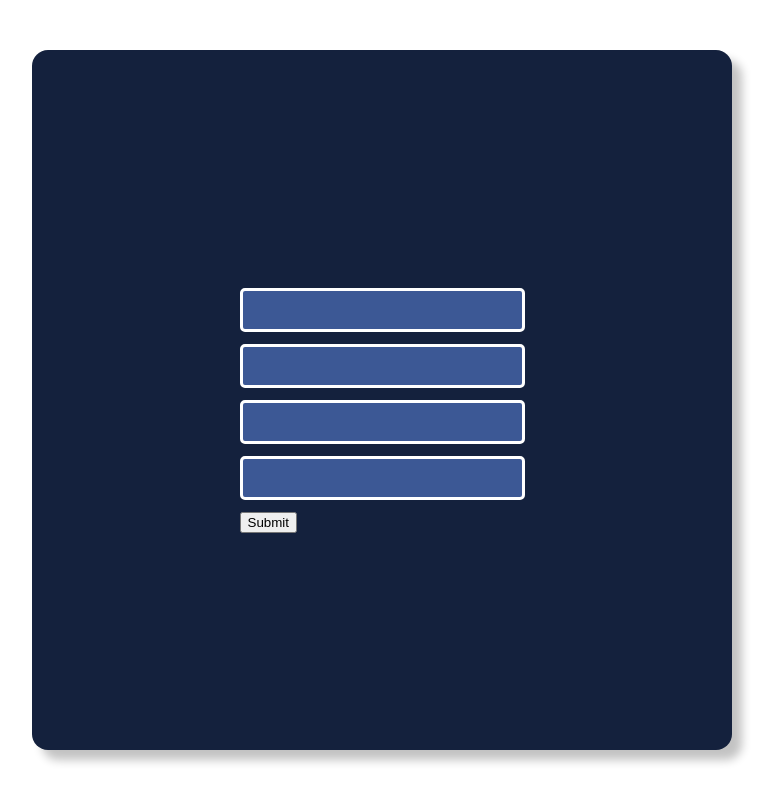
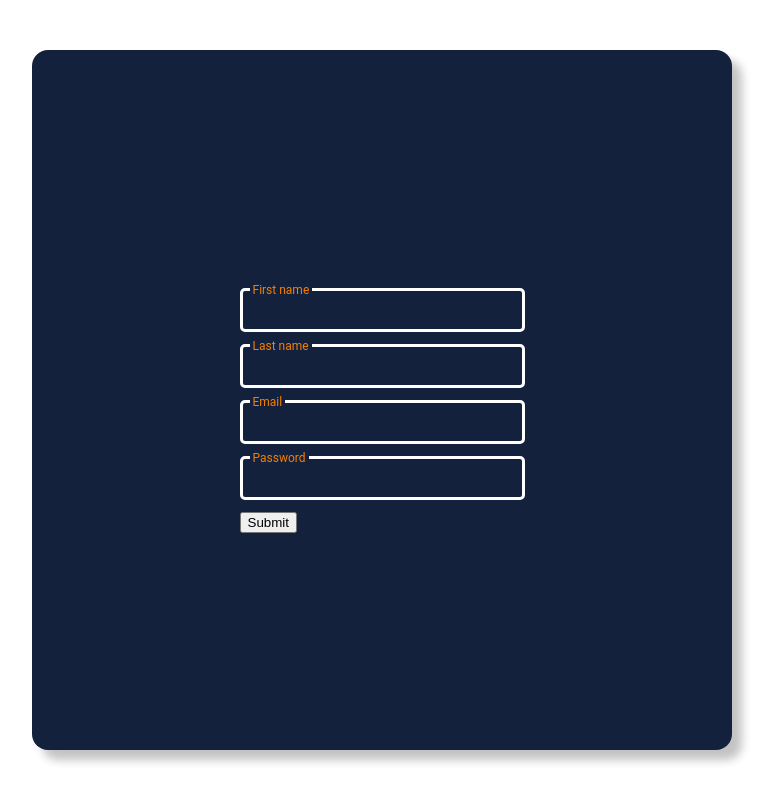
Before and after one commit to malgorzatajPL/Form-react-typescript, a React (Create React App) app: page / in a window 1280 px wide. Shown: the whole page, without its empty margins (258-1035 px from the left). Built offline with nearby package versions, Linux system fonts and the light colour scheme.

Commit message:
add style for label

```diff
--- a/src/components/CustomTextFieldStyle.ts
+++ b/src/components/CustomTextFieldStyle.ts
@@ -1,22 +1,42 @@
 import styled from 'styled-components';
 import { fontSize, theme } from '../theme/theme';
 
+export const CustomTextField = styled.div`
+  position: relative;
+`;
 export const InputTextField = styled.input`
   font-family: ${theme.fontFamily.secondary};
-  color: ${theme.palette.common.white};
+  color: ${theme.palette.common.white}!important;
   box-sizing: border-box;
   display: block;
   border: 3px solid ${theme.palette.common.white};
-  background: ${theme.palette.common.third};
+  background: ${theme.palette.common.main}!important;
   border-radius: 5px;
   outline: none;
   margin: 20px 0;
   padding: 10px;
   min-width: 285px;
   font-size: ${fontSize(16)};
+  position: relative;
+  :focus {
+    background-color: ${theme.palette.common.main}!important;
+  }
+  -internal-autofill-selected {
+    background-color: ${theme.palette.common.main}!important;
+  }
 `;
 
-export const LabelTextField = styled.div``;
+export const LabelTextField = styled.div`
+  position: absolute;
+  z-index: 10;
+  color: ${theme.palette.common.orange};
+  font-family: ${theme.fontFamily.main};
+  font-size: ${fontSize(12)};
+  background-color: ${theme.palette.common.main};
+  padding: 3px;
+  left: 10px;
+  top: -7px;
+`;
 export const Error = styled.div`
   color: ${theme.palette.common.red};
   font-family: ${theme.fontFamily.main};
--- a/src/components/MainComponent.tsx
+++ b/src/components/MainComponent.tsx
@@ -1,6 +1,11 @@
 import { useForm } from 'react-hook-form';
 import { IFormValues } from '../types/CustomTextFields.types';
-import { Error, InputTextField } from './CustomTextFieldStyle';
+import {
+  CustomTextField,
+  Error,
+  InputTextField,
+  LabelTextField,
+} from './CustomTextFieldStyle';
 import { MainComponentStyle } from './MainComponent.style';
 
 export default function MainComponent() {
@@ -16,6 +21,8 @@ export default function MainComponent() {
   return (
     <MainComponentStyle>
       <form onSubmit={handleSubmit(onSubmit)}>
+        <CustomTextField>
+          <LabelTextField>First name</LabelTextField>
           <InputTextField
             {...register('firstName', {
               required: true,
@@ -24,6 +31,9 @@ export default function MainComponent() {
             })}
           />
           <Error>{errors.firstName && 'First name is required'}</Error>
+        </CustomTextField>
+        <CustomTextField>
+          <LabelTextField>Last name</LabelTextField>
           <InputTextField
             {...register('lastName', {
               required: true,
@@ -32,6 +42,9 @@ export default function MainComponent() {
             })}
           />
           <Error>{errors.lastName && 'Last name is required'}</Error>
+        </CustomTextField>
+        <CustomTextField>
+          <LabelTextField>Email</LabelTextField>
           <InputTextField
             {...register('email', {
               required: true,
@@ -41,6 +54,9 @@ export default function MainComponent() {
             type='email'
           />
           <Error>{errors.email && 'Email is required'}</Error>
+        </CustomTextField>
+        <CustomTextField>
+          <LabelTextField>Password</LabelTextField>
           <InputTextField
             {...register('password', {
               required: true,
@@ -48,8 +64,10 @@ export default function MainComponent() {
               maxLength: 50,
             })}
             type='password'
+            autoComplete='new-password'
           />
           <Error>{errors.password && 'Password is required'}</Error>
+        </CustomTextField>
         <input type='submit' />
       </form>
     </MainComponentStyle>
--- a/src/index.css
+++ b/src/index.css
@@ -127,3 +127,6 @@ table {
   border-collapse: collapse;
   border-spacing: 0;
 }
+input::selection {
+  background-color: '' !important;
+}
--- a/src/theme/theme.ts
+++ b/src/theme/theme.ts
@@ -4,9 +4,10 @@ export const theme = {
       black: '#000',
       white: '#fff',
       main: '#14213D',
-      red: '#c50000',
+      red: '#D62828',
       secondary: '#FCA311',
       third: '#3c5895',
+      orange: '#F77F00',
       light: '#C3C3C3',
     },
   },
```
Lines whose indentation alone changed are shown as unchanged.
